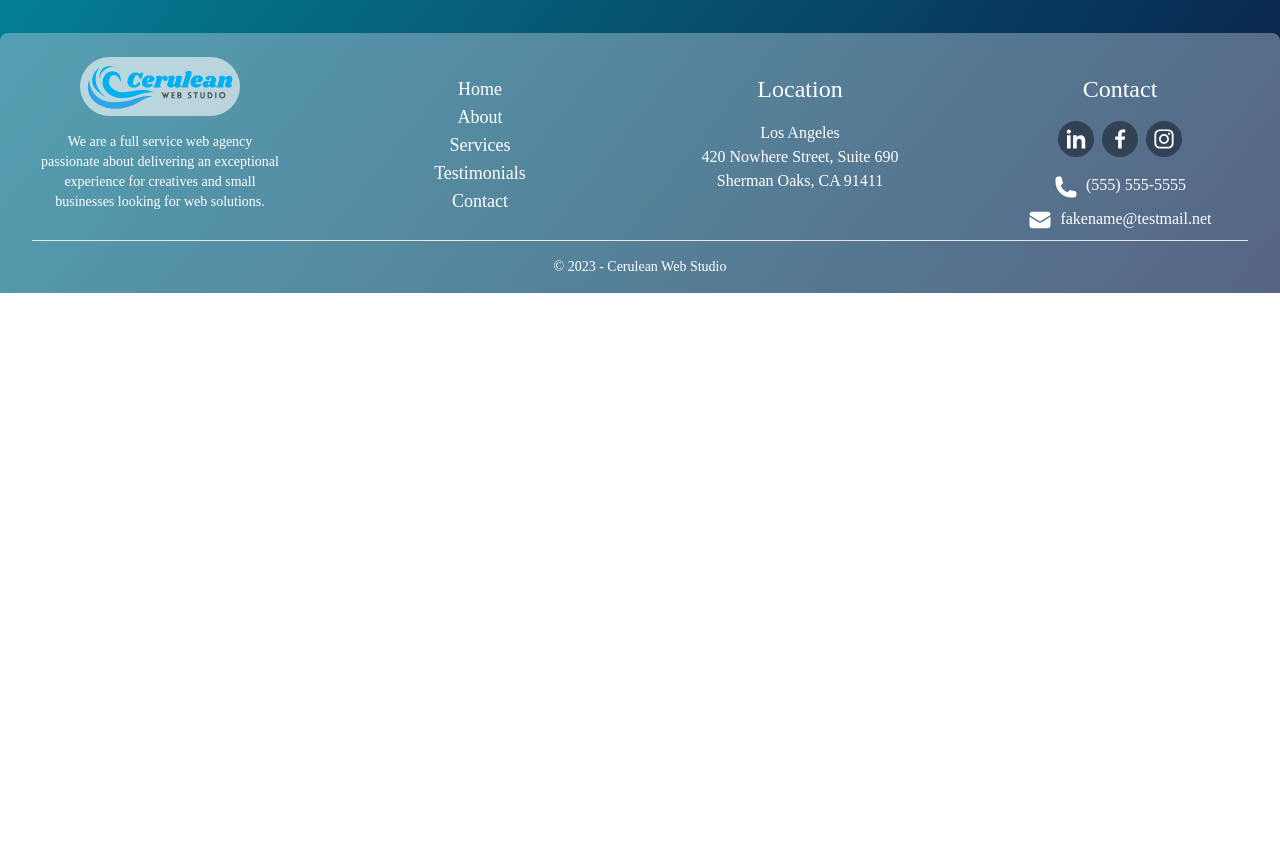
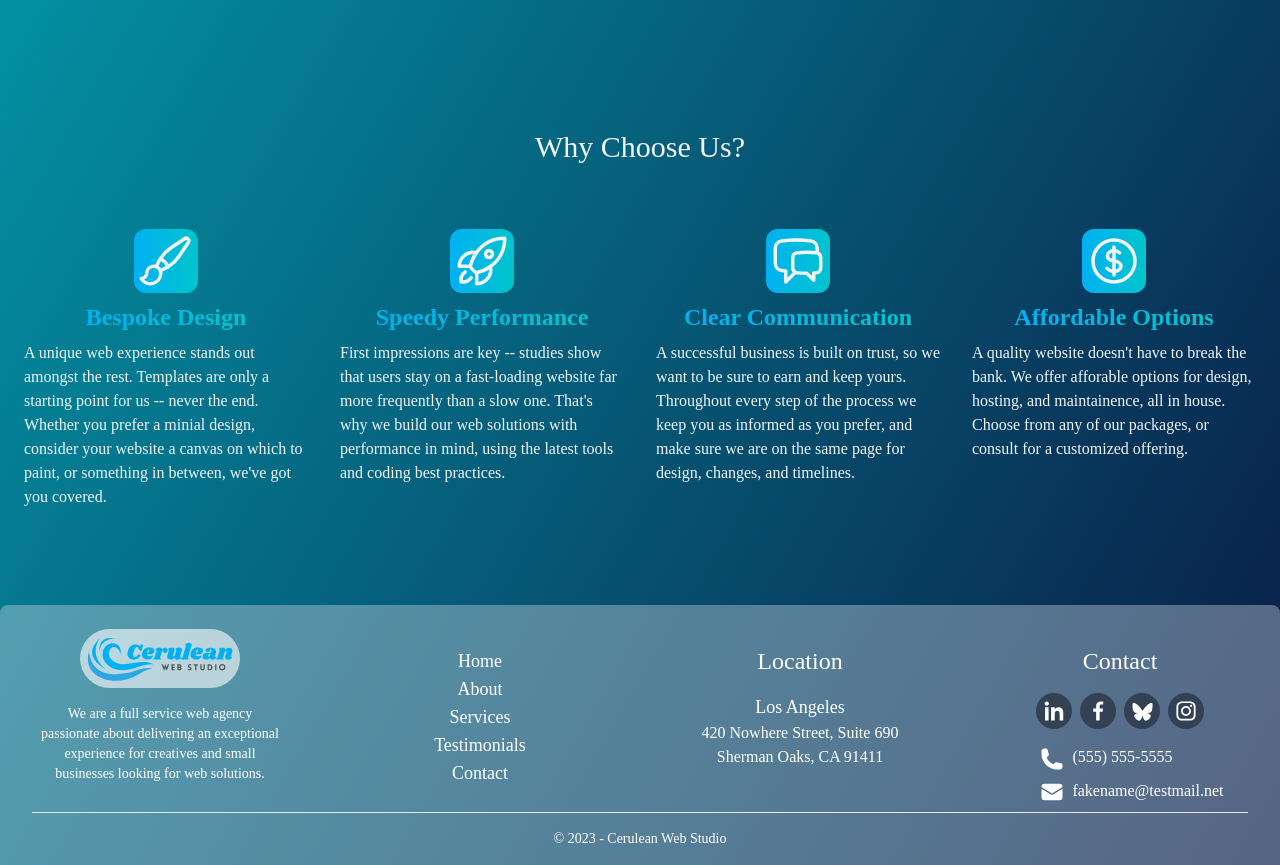
Before and after one commit to PiraTechnics/cerulean-web-studio, a Next.js app: page / in a window 1280 px wide. Shown: the part 1340-2205 px from the top of the page. Before the commit the page ends 1633 px from the top, so only its background shows below. Built offline with nearby package versions, Linux system fonts and the light colour scheme.

Commit message:
#6 'Why Choose Us' section

```diff
--- a/app/(overview)/page.tsx
+++ b/app/(overview)/page.tsx
@@ -1,11 +1,13 @@
-import { Hero } from "../ui/sections/home/hero";
-import { Intro } from "../ui/sections/home/intro";
+import { Hero } from "@/app/ui/sections/home/hero";
+import { Intro } from "@/app/ui/sections/home/intro";
+import { WhyUs } from "@/app/ui/sections/home/why-us";
 
 export default function Home() {
 	return (
 		<article>
 			<Hero />
 			<Intro />
+			<WhyUs />
 		</article>
 	);
 }
--- /dev/null
+++ b/app/ui/icons/bluesky.tsx
@@ -0,0 +1,15 @@
+import * as React from "react";
+const Bluesky = ({ size = 24, fill = "#ffffff" }) => (
+	<svg
+		xmlns="http://www.w3.org/2000/svg"
+		width={size}
+		height={size}
+		viewBox="-45 -50 430 390"
+	>
+		<path
+			fill={fill}
+			d="M180 141.964C163.699 110.262 119.308 51.1817 78.0347 22.044C38.4971 -5.86834 23.414 -1.03207 13.526 3.43594C2.08093 8.60755 0 26.1785 0 36.5164C0 46.8542 5.66748 121.272 9.36416 133.694C21.5786 174.738 65.0603 188.607 105.104 184.156C107.151 183.852 109.227 183.572 111.329 183.312C109.267 183.642 107.19 183.924 105.104 184.156C46.4204 192.847 -5.69621 214.233 62.6582 290.33C137.848 368.18 165.705 273.637 180 225.702C194.295 273.637 210.76 364.771 295.995 290.33C360 225.702 313.58 192.85 254.896 184.158C252.81 183.926 250.733 183.645 248.671 183.315C250.773 183.574 252.849 183.855 254.896 184.158C294.94 188.61 338.421 174.74 350.636 133.697C354.333 121.275 360 46.8568 360 36.519C360 26.1811 357.919 8.61012 346.474 3.43851C336.586 -1.02949 321.503 -5.86576 281.965 22.0466C240.692 51.1843 196.301 110.262 180 141.964Z"
+		/>
+	</svg>
+);
+export default Bluesky;
--- a/app/ui/sections/footer.tsx
+++ b/app/ui/sections/footer.tsx
@@ -2,6 +2,7 @@ import { PhoneIcon, EnvelopeIcon } from "@heroicons/react/24/solid";
 import Facebook from "@/app/ui/icons/facebook";
 import Instagram from "@/app/ui/icons/instagram";
 import LinkedIn from "@/app/ui/icons/linkedin";
+import Bluesky from "@/app/ui/icons/bluesky";
 import FullLogo from "@/public/cerulean.svg";
 
 import Link from "next/link";
@@ -19,6 +20,7 @@ export const Footer = () => {
 	const socials = [
 		{ name: "LinkedIn", href: "#", icon: <LinkedIn /> },
 		{ name: "Facebook", href: "#", icon: <Facebook /> },
+		{ name: "Bluesky", href: "#", icon: <Bluesky /> },
 		{ name: "Instagram", href: "#", icon: <Instagram /> },
 	];
 
@@ -63,7 +65,7 @@ export const Footer = () => {
 				</div>
 				<div id="footer-location" className="justify-self-center text-center">
 					<div className="text-2xl my-4">Location</div>
-					<div>Los Angeles</div>
+					<div className="text-lg">Los Angeles</div>
 					<p>420 Nowhere Street, Suite 690</p>
 					<p>Sherman Oaks, CA 91411</p>
 				</div>
@@ -82,13 +84,15 @@ export const Footer = () => {
 							);
 						})}
 					</div>
+					<div className="ps-6 text-start">
 						<div className="mb-2">
 							<PhoneIcon width={24} className="inline me-2" />
 							{contact.Phone}
 						</div>
-					<div>
+						<div className="">
 							<EnvelopeIcon width={24} className="inline me-2" />
 							{contact.Email}
+						</div>
 					</div>
 				</div>
 			</div>
--- a/app/ui/sections/home/intro.tsx
+++ b/app/ui/sections/home/intro.tsx
@@ -5,8 +5,8 @@ import FinishedImg from "@/public/finished.svg";
 
 export const Intro = () => {
 	return (
-		<section className="">
-			<div className=" flex flex-col sm:flex-row p-12 gap-4 md:gap-10 lg:gap-16 xl:gap-32 text-center text-slate-100">
+		<section>
+			<div className="flex flex-col sm:flex-row p-12 gap-4 md:gap-10 lg:gap-16 xl:gap-32 text-center text-slate-100">
 				<div className="flex flex-col bg-white/40 rounded-xl pb-4 px-2">
 					<Image src={IdeaImg} alt="communicating and idea" />
 					<div className="text-3xl font-bold">1.</div>
--- /dev/null
+++ b/app/ui/sections/home/why-us.tsx
@@ -0,0 +1,64 @@
+import {
+	PaintBrushIcon,
+	RocketLaunchIcon,
+	CurrencyDollarIcon,
+	ChatBubbleLeftRightIcon,
+} from "@heroicons/react/24/outline";
+
+export const WhyUs = () => {
+	return (
+		<section className="text-center text-slate-100 py-24 px-8 sm:px-32 md:px-16 lg:px-4">
+			<div className="text-3xl mb-16">Why Choose Us?</div>
+			<div className="grid lg:grid-cols-4 lg:grid-rows-1 md:grid-cols-2 md:grid-rows-2 grid-rows-4 grid-cols-1 gap-16 lg:gap-8 px-2">
+				<div className="flex flex-col items-center gap-2">
+					<PaintBrushIcon className="w-16 p-1 rounded-xl bg-gradient-to-r from-cws-primary to-cws-bg-1 ring-cws-bg-1" />
+					<div className="text-2xl font-semibold bg-gradient-to-r from-cws-primary to-cws-bg-1 text-transparent bg-clip-text">
+						Bespoke Design{" "}
+					</div>
+					<div className="text-start">
+						A unique web experience stands out amongst the rest. Templates are
+						only a starting point for us -- never the end. Whether you prefer a
+						minial design, consider your website a canvas on which to paint, or
+						something in between, we&apos;ve got you covered.
+					</div>
+				</div>
+				<div className="flex flex-col items-center gap-2">
+					<RocketLaunchIcon className="w-16 p-1 rounded-xl bg-gradient-to-r from-cws-primary to-cws-bg-1 ring-cws-bg-1" />
+					<div className="text-2xl font-semibold bg-gradient-to-r from-cws-primary to-cws-bg-1 text-transparent bg-clip-text">
+						Speedy Performance
+					</div>
+					<div className="text-start">
+						First impressions are key -- studies show that users stay on a
+						fast-loading website far more frequently than a slow one.
+						That&apos;s why we build our web solutions with performance in mind,
+						using the latest tools and coding best practices.{" "}
+					</div>
+				</div>
+				<div className="flex flex-col items-center gap-2">
+					<ChatBubbleLeftRightIcon className="w-16 p-1 rounded-xl bg-gradient-to-r from-cws-primary to-cws-bg-1 ring-cws-bg-1" />
+					<div className="text-2xl font-semibold bg-gradient-to-r from-cws-primary to-cws-bg-1 text-transparent bg-clip-text">
+						Clear Communication
+					</div>
+					<div className="text-start">
+						A successful business is built on trust, so we want to be sure to
+						earn and keep yours. Throughout every step of the process we keep
+						you as informed as you prefer, and make sure we are on the same page
+						for design, changes, and timelines.
+					</div>
+				</div>
+				<div className="flex flex-col items-center gap-2">
+					<CurrencyDollarIcon className="w-16 p-1 rounded-xl bg-gradient-to-r from-cws-primary to-cws-bg-1 ring-cws-bg-1" />
+					<div className="text-2xl font-semibold bg-gradient-to-r from-cws-primary to-cws-bg-1 text-transparent bg-clip-text">
+						Affordable Options
+					</div>
+					<div className="text-start">
+						A quality website doesn&apos;t have to break the bank. We offer
+						afforable options for design, hosting, and maintainence, all in
+						house. Choose from any of our packages, or consult for a customized
+						offering.
+					</div>
+				</div>
+			</div>
+		</section>
+	);
+};
```
Lines whose indentation alone changed are shown as unchanged.
